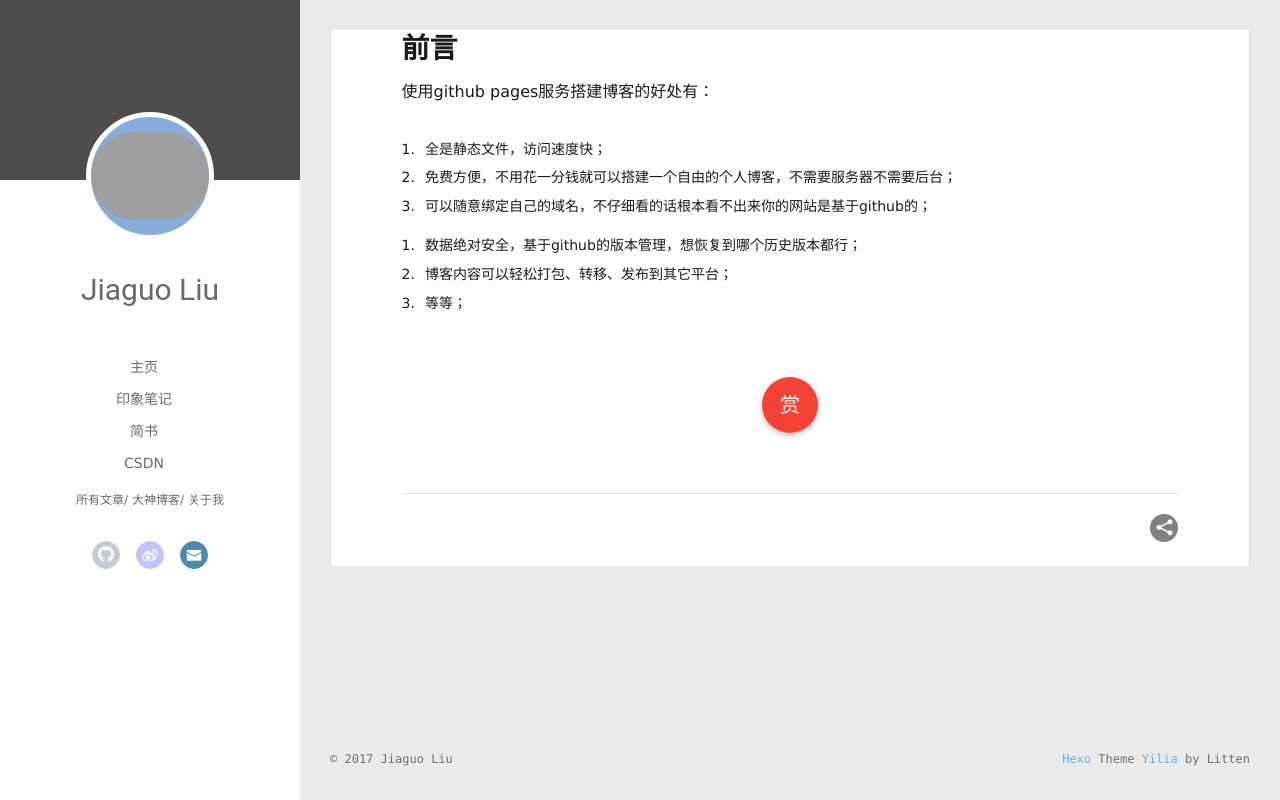
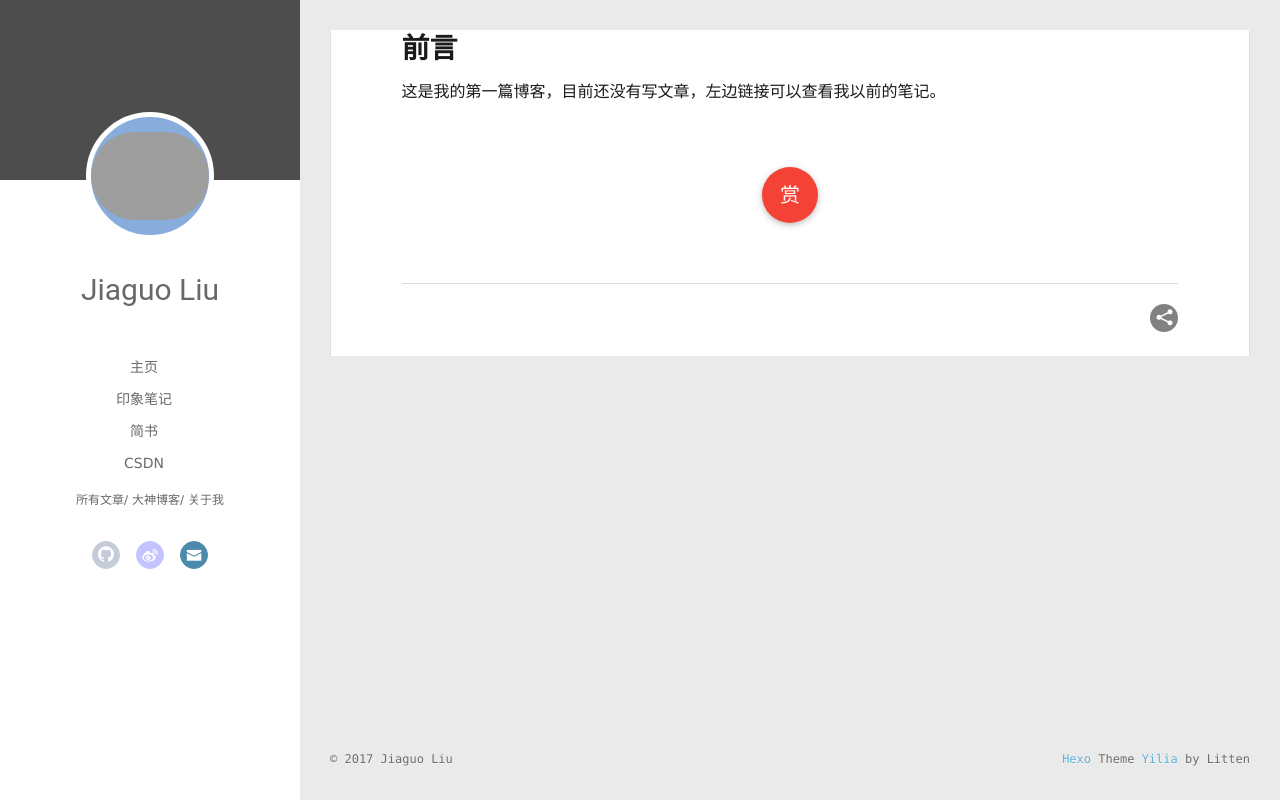
Before and after one commit to iChiaGuo/iChiaGuo.github.io, a plain HTML site: page 2017/09/11/我的第一篇博客/index.html in a window 1280 px wide. Drawn offline with Linux system fonts and the light colour scheme; grey boxes are pictures that could not be loaded.

Commit message:
Site updated: 2017-09-12 11:37:33

```diff
--- a/2017/09/11/我的第一篇博客/index.html
+++ b/2017/09/11/我的第一篇博客/index.html
@@ -8,16 +8,16 @@
   <link rel="dns-prefetch" href="http://yoursite.com">
   <title>Jiaguo&#39;s Blog</title>
   <meta name="viewport" content="width=device-width, initial-scale=1, maximum-scale=1">
-  <meta name="description" content="前言使用github pages服务搭建博客的好处有：  全是静态文件，访问速度快； 免费方便，不用花一分钱就可以搭建一个自由的个人博客，不需要服务器不需要后台； 可以随意绑定自己的域名，不仔细看的话根本看不出来你的网站是基于github的；">
+  <meta name="description" content="前言这是我的第一篇博客，目前还没有写文章，左边链接可以查看我以前的笔记。">
 <meta property="og:type" content="article">
 <meta property="og:title" content="Jiaguo&#39;s Blog">
 <meta property="og:url" content="http://yoursite.com/2017/09/11/我的第一篇博客/index.html">
 <meta property="og:site_name" content="Jiaguo&#39;s Blog">
-<meta property="og:description" content="前言使用github pages服务搭建博客的好处有：  全是静态文件，访问速度快； 免费方便，不用花一分钱就可以搭建一个自由的个人博客，不需要服务器不需要后台； 可以随意绑定自己的域名，不仔细看的话根本看不出来你的网站是基于github的；">
-<meta property="og:updated_time" content="2017-09-11T10:16:18.000Z">
+<meta property="og:description" content="前言这是我的第一篇博客，目前还没有写文章，左边链接可以查看我以前的笔记。">
+<meta property="og:updated_time" content="2017-09-12T03:37:09.000Z">
 <meta name="twitter:card" content="summary">
 <meta name="twitter:title" content="Jiaguo&#39;s Blog">
-<meta name="twitter:description" content="前言使用github pages服务搭建博客的好处有：  全是静态文件，访问速度快； 免费方便，不用花一分钱就可以搭建一个自由的个人博客，不需要服务器不需要后台； 可以随意绑定自己的域名，不仔细看的话根本看不出来你的网站是基于github的；">
+<meta name="twitter:description" content="前言这是我的第一篇博客，目前还没有写文章，左边链接可以查看我以前的笔记。">
 
     <link rel="alternative" href="/atom.xml" title="Jiaguo&#39;s Blog" type="application/atom+xml">
 
@@ -166,18 +166,7 @@
 
     <div class="article-entry" itemprop="articleBody">
 
-        <h1 id="前言"><a href="#前言" class="headerlink" title="前言"></a>前言</h1><p>使用github pages服务搭建博客的好处有：</p>
-<ol>
-<li>全是静态文件，访问速度快；</li>
-<li>免费方便，不用花一分钱就可以搭建一个自由的个人博客，不需要服务器不需要后台；</li>
-<li>可以随意绑定自己的域名，不仔细看的话根本看不出来你的网站是基于github的；</li>
-</ol>
-<a id="more"></a>
-<ol>
-<li>数据绝对安全，基于github的版本管理，想恢复到哪个历史版本都行；</li>
-<li>博客内容可以轻松打包、转移、发布到其它平台；</li>
-<li>等等；</li>
-</ol>
+        <h1 id="前言"><a href="#前言" class="headerlink" title="前言"></a>前言</h1><p>这是我的第一篇博客，目前还没有写文章，左边链接可以查看我以前的笔记。</p>
 
 
 
```
Also changed, not shown: index.html (+1 -8 lines).
